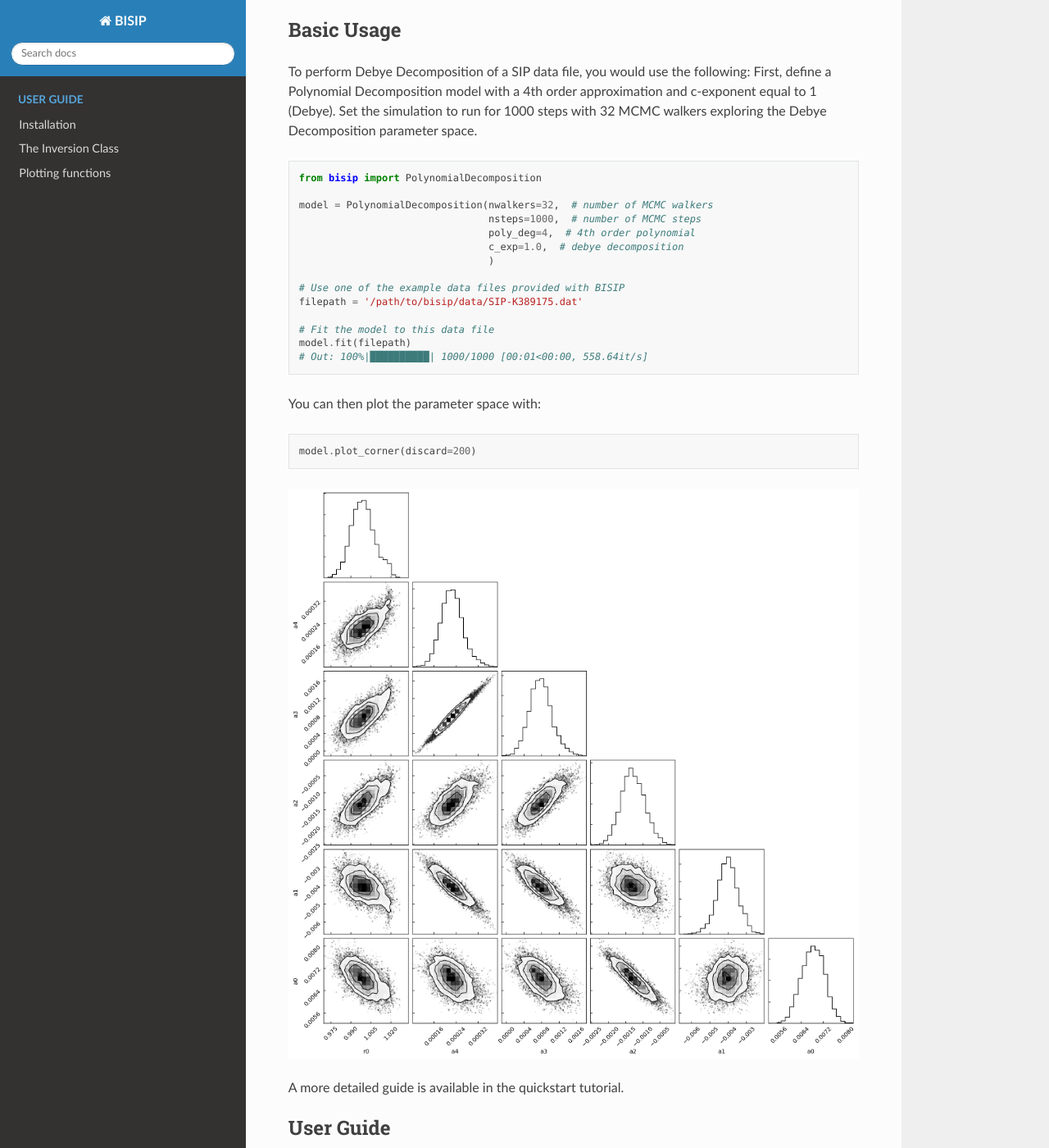
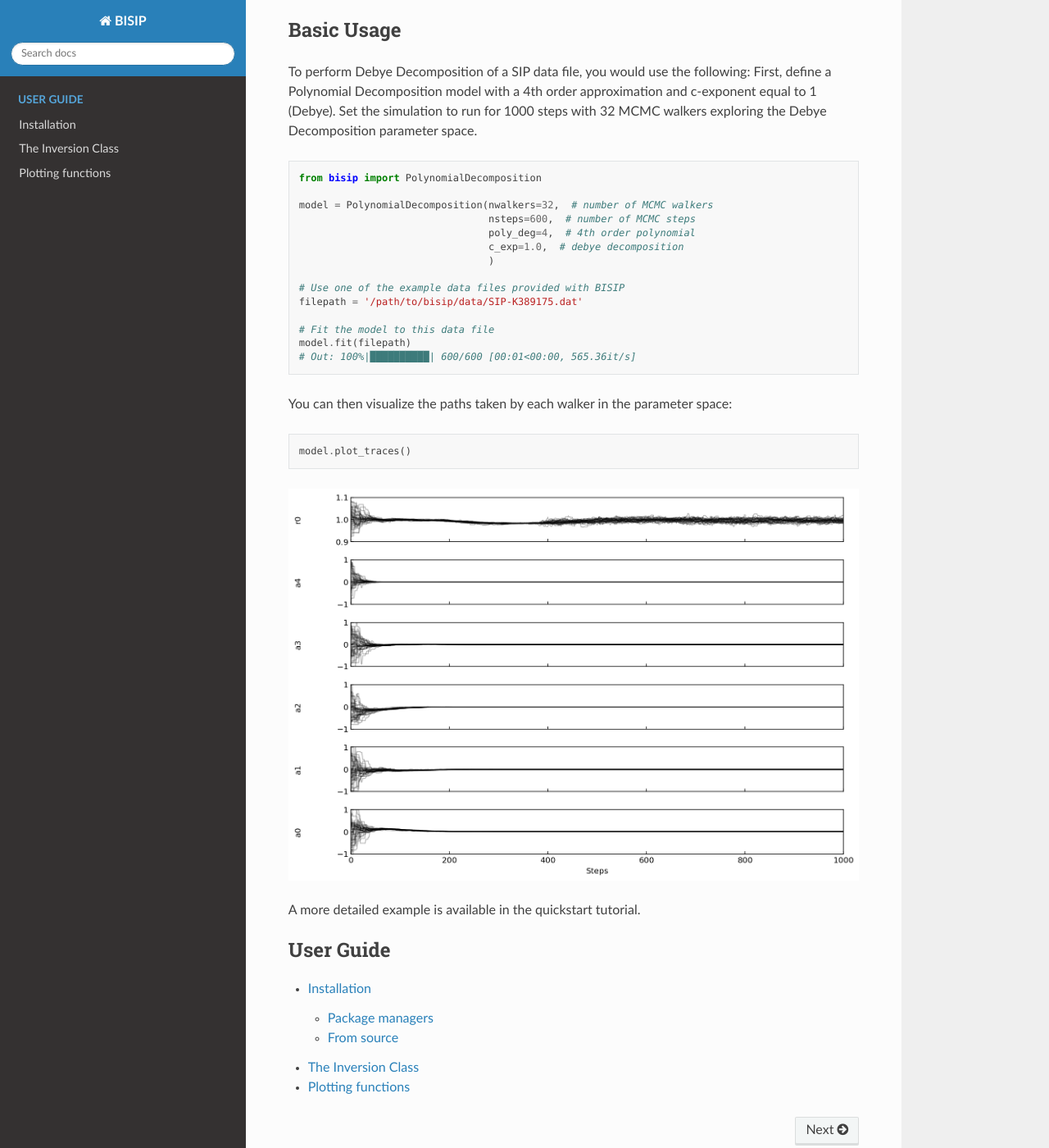
Before and after one commit to clberube/bisip2, a Sphinx documentation site: the page built from docs/index.rst, in a window 1280 px wide and 1400 px high, scrolled down 380 px. Shown: the whole window at 82% size. Built offline with Sphinx 7.4.7 and the Read the Docs theme 2.0.0, drawn with Linux system fonts in a browser that asks for light colours; pages that are not in the unit, such as notebooks, are missing from menus.

Commit message:
Add doc draft

```diff
--- a/docs/index.rst
+++ b/docs/index.rst
@@ -31,7 +31,7 @@ with 32 MCMC walkers exploring the Debye Decomposition parameter space.
   from bisip import PolynomialDecomposition
 
   model = PolynomialDecomposition(nwalkers=32,  # number of MCMC walkers
-                                  nsteps=1000,  # number of MCMC steps
+                                  nsteps=600,  # number of MCMC steps
                                   poly_deg=4,  # 4th order polynomial
                                   c_exp=1.0,  # debye decomposition
                                   )
@@ -41,18 +41,18 @@ with 32 MCMC walkers exploring the Debye Decomposition parameter space.
 
   # Fit the model to this data file
   model.fit(filepath)
-  # Out: 100%|██████████| 1000/1000 [00:01<00:00, 558.64it/s]
+  # Out: 100%|██████████| 600/600 [00:01<00:00, 565.36it/s]
 
-You can then plot the parameter space with:
+You can then visualize the paths taken by each walker in the parameter space:
 
 .. code-block:: python
 
-  model.plot_corner(discard=200)
+  model.plot_traces()
 
-.. image:: https://raw.githubusercontent.com/clberube/bisip2/master/figures/corner_plot.png
+.. image:: https://raw.githubusercontent.com/clberube/bisip2/master/figures/traces.png
 
 
-A more detailed guide is available in the :ref:`quickstart` tutorial.
+A more detailed example is available in the :ref:`quickstart` tutorial.
 
 .. toctree::
    :maxdepth: 2
--- a/tests.py
+++ b/tests.py
@@ -4,7 +4,7 @@
 # @Date:   05-03-2020
 # @Email:  charles@goldspot.ca
 # @Last modified by:   charles
-# @Last modified time: 2020-03-06T16:32:20-05:00
+# @Last modified time: 2020-03-06T16:46:48-05:00
 
 
 from os.path import expanduser
@@ -17,7 +17,7 @@ from src.bisip.models import PolynomialDecomposition, ColeCole
 
 HOME = expanduser("~")
 
-model = PolynomialDecomposition(nwalkers=32, poly_deg=4, c_exp=1.0, nsteps=1000)
+model = PolynomialDecomposition(nwalkers=32, poly_deg=4, c_exp=1.0, nsteps=600)
 # model = ColeCole(nwalkers=32, n_modes=2, nsteps=1000)
 
 fp = f'{HOME}/Repositories/bisip/data files/SIP-K389175_avg.dat'
```
